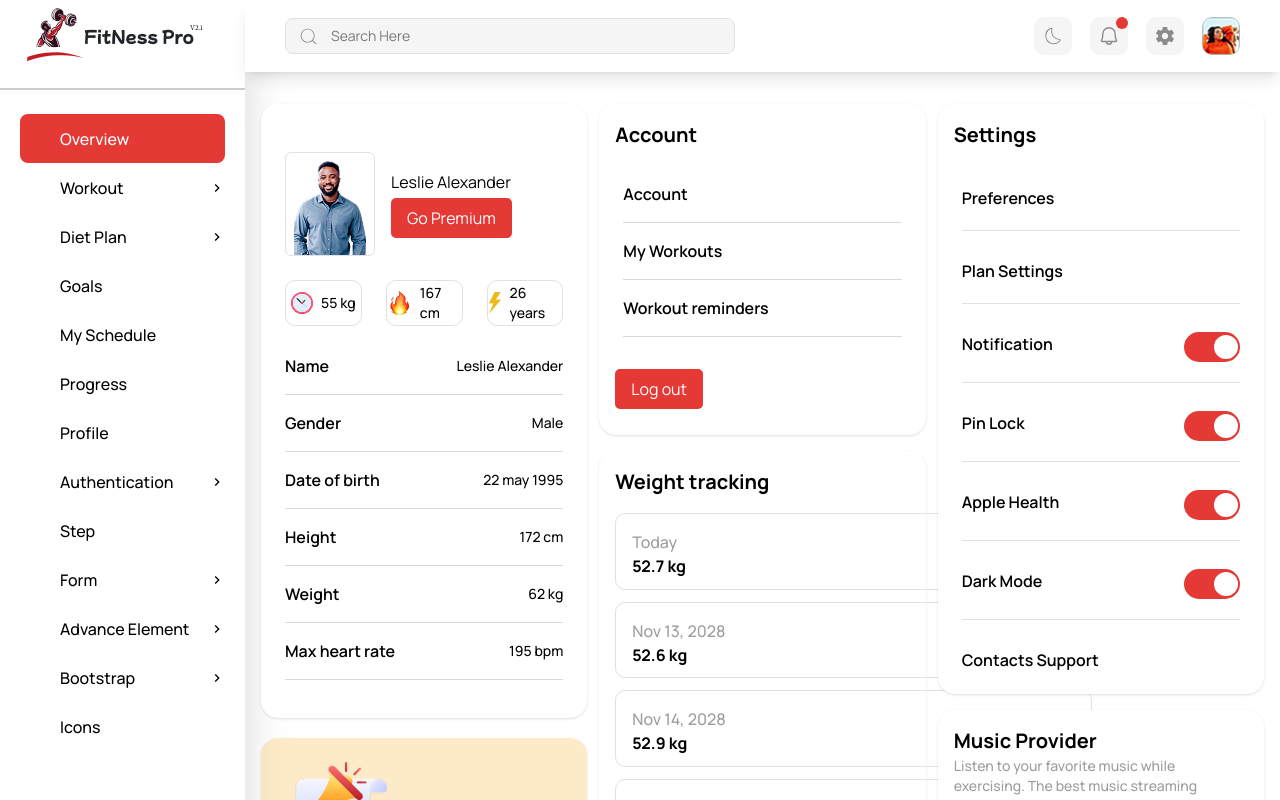
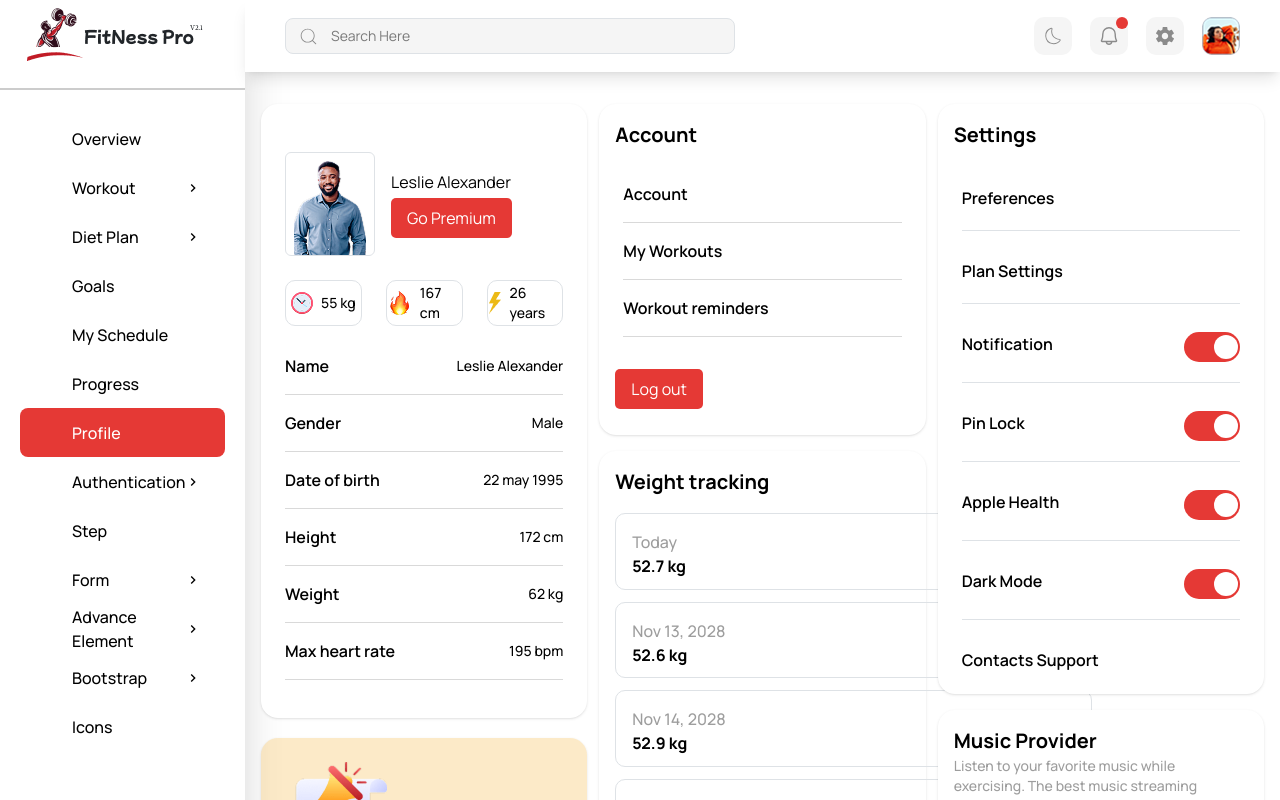
Before and after one commit to chiamakauyanna/dashboard_UI, a React (Vite) app in the folder fitness_platform/: page /profile in a window 1280 px wide. Shown: the top 800 px of the page. Built offline with nearby package versions, Linux system fonts and the light colour scheme.

Commit message:
fix sidebar navigation

```diff
--- a/fitness_platform/src/components/common/NavBar.jsx
+++ b/fitness_platform/src/components/common/NavBar.jsx
@@ -1,34 +1,124 @@
-import { MdKeyboardArrowRight } from "react-icons/md";
-import Premium from "./Premium";
+import { useState } from "react";
+import { MdKeyboardArrowDown, MdKeyboardArrowRight } from "react-icons/md";
+import { Link, useLocation } from "react-router-dom";
 
 const NavBar = () => {
+  const [openMenu, setOpenMenu] = useState(null);
+  const path = useLocation().pathname;
+
+  const handleToggle = (label) => {
+    setOpenMenu((prev) => (prev === label ? null : label));
+  };
+
   return (
     <nav className="flex w-61.25 flex-col items-center">
       <ul className="mt-6 w-51.25 font-medium">
         {[
-          { label: "Overview" },
-          { label: "Workout", icon: <MdKeyboardArrowRight /> },
-          { label: "Diet Plan", icon: <MdKeyboardArrowRight /> },
+          { label: "Overview", route: "/" },
+          {
+            label: "Workout",
+            rightIcon: <MdKeyboardArrowRight />,
+            downIcon: <MdKeyboardArrowDown />,
+          },
+          {
+            label: "Diet Plan",
+            route: "/diet_detail",
+            rightIcon: <MdKeyboardArrowRight />,
+            downIcon: <MdKeyboardArrowDown />,
+            children: [
+              { label: "Diet Menu" },
+              { label: "Diet Detail", route: "/diet_detail" },
+            ],
+          },
           { label: "Goals" },
           { label: "My Schedule" },
-          { label: "Progress" },
-          { label: "Profile" },
-          { label: "Authentication", icon: <MdKeyboardArrowRight /> },
+          { label: "Progress", route: "/progress" },
+          { label: "Profile", route: "/profile" },
+          {
+            label: "Authentication",
+            rightIcon: <MdKeyboardArrowRight />,
+            downIcon: <MdKeyboardArrowDown />,
+          },
           { label: "Step" },
-          { label: "Form", icon: <MdKeyboardArrowRight /> },
-          { label: "Advance Element", icon: <MdKeyboardArrowRight /> },
-          { label: "Bootstrap", icon: <MdKeyboardArrowRight /> },
+          {
+            label: "Form",
+            rightIcon: <MdKeyboardArrowRight />,
+            downIcon: <MdKeyboardArrowDown />,
+          },
+          {
+            label: "Advance Element",
+            rightIcon: <MdKeyboardArrowRight />,
+            downIcon: <MdKeyboardArrowDown />,
+          },
+          {
+            label: "Bootstrap",
+            rightIcon: <MdKeyboardArrowRight />,
+            downIcon: <MdKeyboardArrowDown />,
+          },
           { label: "Icons" },
         ].map((item, idx) => (
-          <li
-            key={idx}
-            className={`flex h-12.25 items-center justify-between rounded-lg pl-10 ${
-              idx === 0 ? "bg-accent text-primary" : ""
-            }`}
-          >
-            {item.label}
-            {item.icon && <span>{item.icon}</span>}
-          </li>
+          <div key={idx}>
+            {/* Parent nav item */}
+            <li
+              className={`flex h-12.25 items-center justify-between rounded-lg pr-6 pl-13 ${
+                item.route === path ? "bg-accent text-primary" : ""
+              }`}
+            >
+              {item.route ? (
+                <Link to={item.route} className="flex-1">
+                  {item.label}
+                </Link>
+              ) : (
+                <span className="flex-1">{item.label}</span>
+              )}
+
+              {item.rightIcon && (
+                <span
+                  onClick={() => handleToggle(item.label)}
+                  className="cursor-pointer"
+                >
+                  {openMenu === item.label ? item.downIcon : item.rightIcon}
+                </span>
+              )}
+            </li>
+
+            {/* Dropdown children with tree connector */}
+            {item.children && openMenu === item.label && (
+              <div className="relative mx-5 mt-4 border-l border-dashed border-[#2125290]">
+                {item.children.map((menu, childIdx) => (
+                  <li
+                    key={childIdx}
+                    className="relative flex h-9 items-center before:left-0 before:w-4 before:border-t before:border-dashed before:border-[#2125290]"
+                  >
+                    <span className="pl-3">
+                      {menu.route ? (
+                        <Link
+                          to={menu.route}
+                          className={`${
+                            menu.route === path
+                              ? "text-accent font-semibold"
+                              : ""
+                          }`}
+                        >
+                          {menu.label}
+                        </Link>
+                      ) : (
+                        <span
+                          className={
+                            menu.route === path
+                              ? "text-accent font-semibold"
+                              : ""
+                          }
+                        >
+                          {menu.label}
+                        </span>
+                      )}
+                    </span>
+                  </li>
+                ))}
+              </div>
+            )}
+          </div>
         ))}
       </ul>
     </nav>
```
